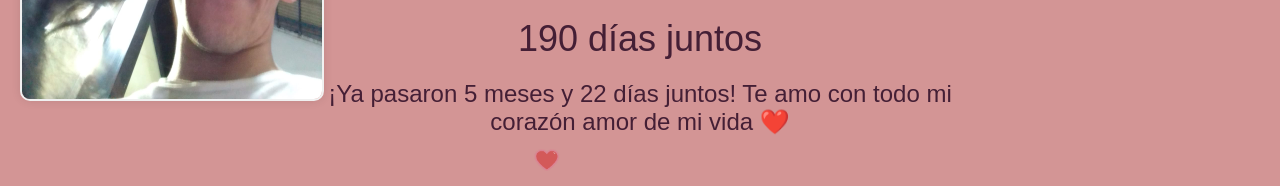
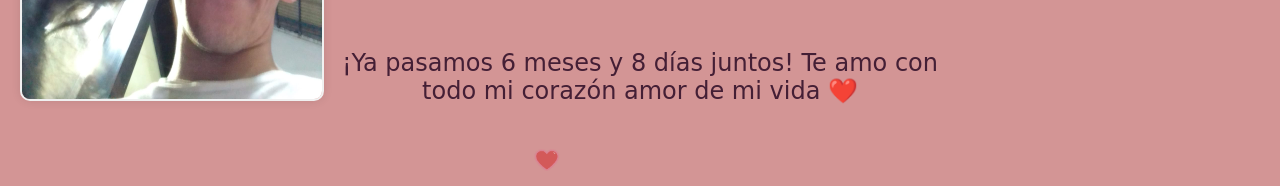
Before and after one commit to alejopandolfi/contadoramor, a plain HTML site: page index.html in a window 1280 px wide. Shown: the part 323-509 px from the top of the page. Drawn offline with Linux system fonts and the light colour scheme.

Commit message:
actualizao

```diff
--- a/index.html
+++ b/index.html
@@ -9,14 +9,14 @@
 <body>
     <div class="carousel-container">
         <div class="carousel">
-            <img src="amor1.jpeg" alt="Foto 1">
+            <img src="amor1.png" alt="Foto 1">
             <img src="amor2.jpeg" alt="Foto 2">
             <img src="amor3.jpeg" alt="Foto 3">
         </div>
     </div>
     <div id="container">
         <div id="content">
-            <div id="counter">Calculan2...</div>
+
             <div id="message">¡Ya pasaron 5 meses y 22 días juntos! Te amo con todo mi corazón amor de mi vida ❤️</div>
             <div id="hearts"></div>
         </div>
--- a/script.js
+++ b/script.js
@@ -1,16 +1,28 @@
-// Fecha de inicio de la relación
-var startDate = new Date('2023-11-07'); // Fecha hace 5 meses y 22 días
+// Fecha y hora de inicio de la relación (1am)
+var startDate = new Date('2023-11-07T01:00:00'); // Cambia la fecha según sea necesario
 
-// Función para calcular los días transcurridos
-function calculateDays() {
+// Función para calcular los meses, días y horas transcurridas
+function calculateTimeElapsed() {
     var now = new Date();
-    var difference = now.getTime() - startDate.getTime();
-    var daysElapsed = Math.floor(difference / (1000 * 60 * 60 * 24));
-    document.getElementById('counter').innerText = daysElapsed + " días juntos";
+    var monthsElapsed = now.getMonth() - startDate.getMonth() + (12 * (now.getFullYear() - startDate.getFullYear()));
+    var startDateCopy = new Date(startDate); // Hacemos una copia de la fecha de inicio
+    startDateCopy.setMonth(startDateCopy.getMonth() + monthsElapsed); // Avanzamos la fecha de inicio por el número de meses transcurridos
+    var daysElapsed = Math.floor((now - startDateCopy) / (1000 * 60 * 60 * 24)); // Calculamos los días transcurridos después de los meses completos
+
+    // Construimos el mensaje con los meses y días actualizados
+    var message = "¡Ya pasamos " + monthsElapsed + " meses y " + daysElapsed + " días juntos! Te amo con todo mi corazón amor de mi vida ❤️";
+    document.getElementById('message').innerText = message;
 }
 
 // Llamar a la función cada segundo para actualizar el contador
-setInterval(calculateDays, 1000);
+setInterval(function() {
+    calculateTimeElapsed();
+}, 1000);
+
+// Calcular y mostrar el tiempo transcurrido al cargar la página
+calculateTimeElapsed();
+
+
 
 // Limitar la cantidad de corazones creados por segundo
 var maxHeartsPerSecond = 6; // Establece el número máximo de corazones por segundo
--- a/style.css
+++ b/style.css
@@ -99,3 +99,8 @@ body {
     width: 100%;
     height: auto;
 }
+
+
+#message {
+    font-family: 'Great Vibes', cursive;
+}
```
Also changed, not shown: amor1.jpeg (deleted), amor1.png (added).
